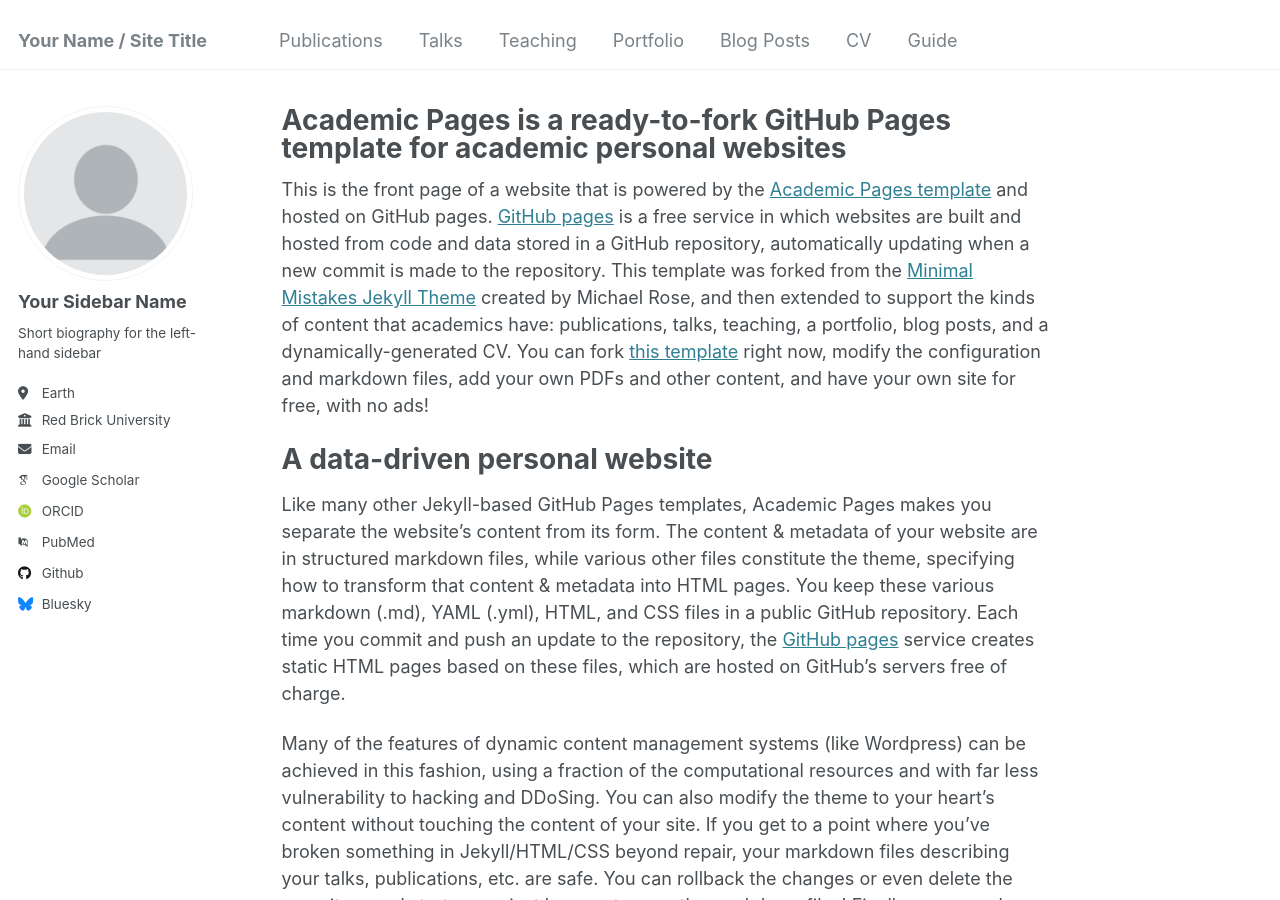
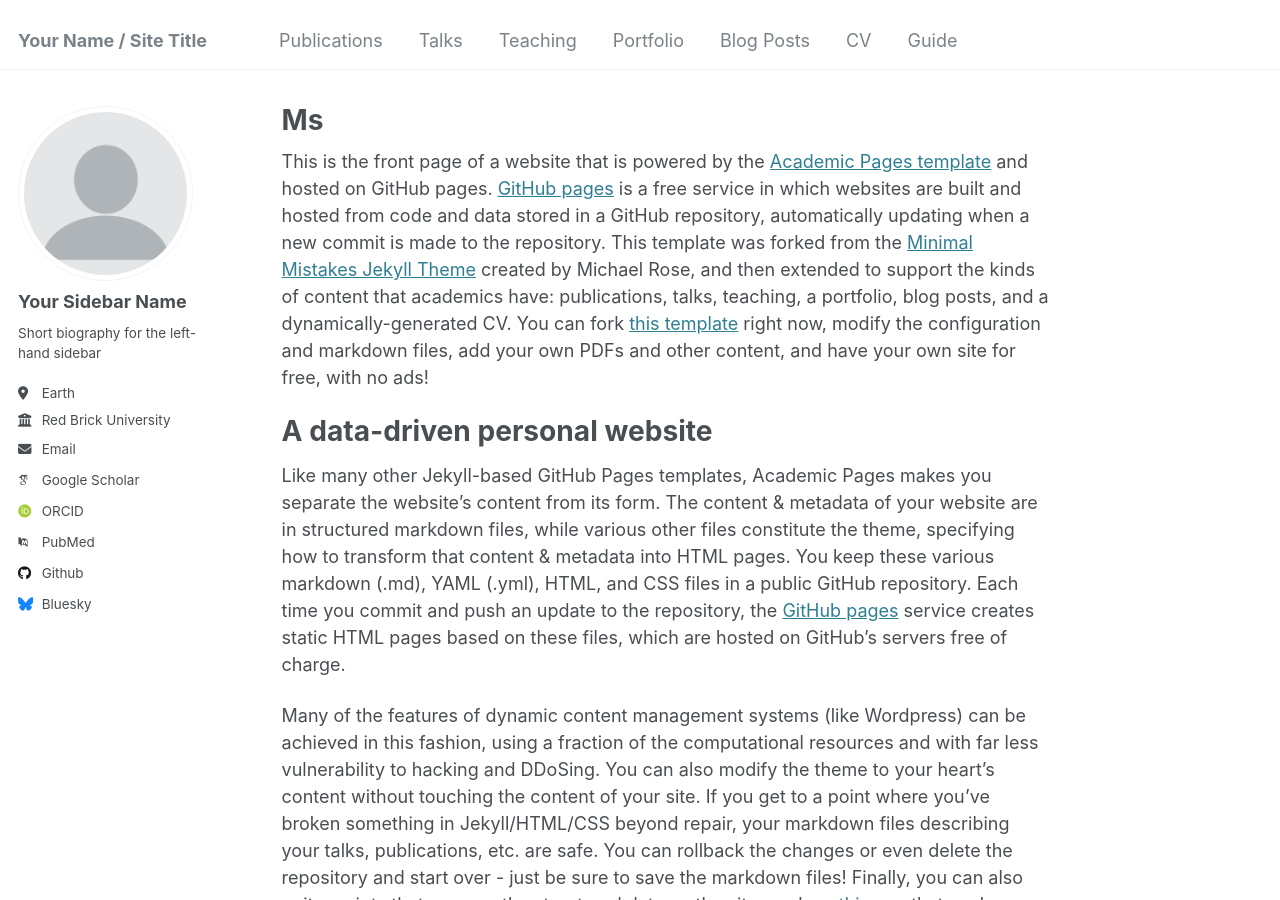
Before and after one commit to Dinah3/dinah3.github.io, a Jekyll site: the page built from _pages/about.md, in a window 1280 px wide and 900 px high. Built offline with Jekyll 4.4.1, drawn with Linux system fonts in a browser that asks for light colours; some web fonts are replaced.

Commit message:
Update about.md

```diff
--- a/_pages/about.md
+++ b/_pages/about.md
@@ -1,6 +1,6 @@
 ---
 permalink: /
-title: "Academic Pages is a ready-to-fork GitHub Pages template for academic personal websites"
+title: "Ms"
 author_profile: true
 redirect_from:
   - /about/
```
